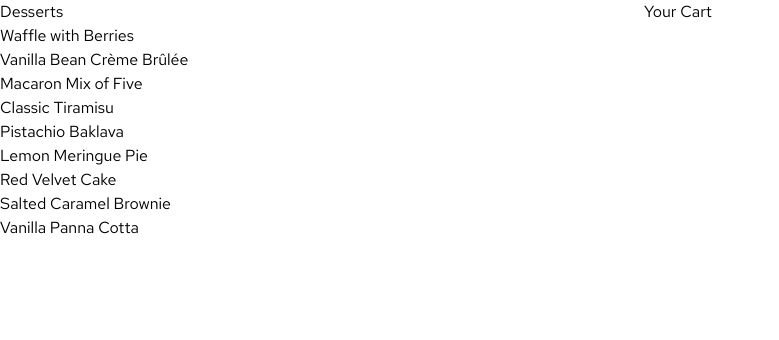
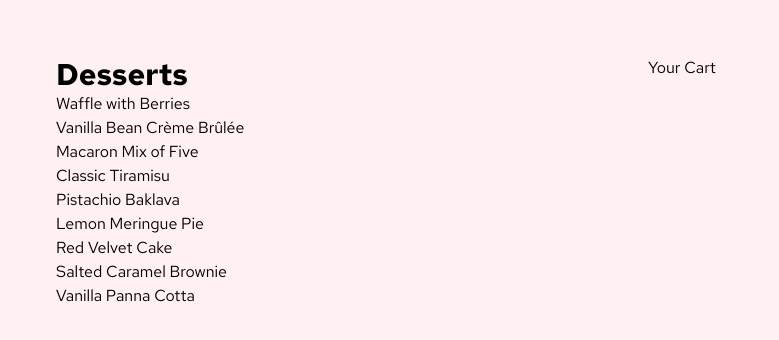
Before and after one commit to ladeoshodi/product-list-with-cart, a React (Vite) app: page / in a window 1280 px wide. Shown: the top 340 px of the page, without its empty margins (0-779 px from the left). Built offline with nearby package versions, Linux system fonts and the light colour scheme.

Commit message:
Add background color to Dessert page

```diff
--- a/index.html
+++ b/index.html
@@ -11,7 +11,7 @@
     />
     <title>Frontend Mentor | Product list with cart</title>
   </head>
-  <body>
+  <body class="min-h-screen bg-rose-50 p-14">
     <div id="root"></div>
     <script type="module" src="/src/main.tsx"></script>
   </body>
--- a/src/App.tsx
+++ b/src/App.tsx
@@ -3,7 +3,7 @@ import DessertList from "./components/dessertsPage/DessertList";
 
 function App() {
   return (
-    <div className="grid grid-cols-2 gap-2">
+    <div className="grid md:grid-cols-2 gap-4">
       <section>
         <DessertList />
       </section>
--- a/src/components/dessertsPage/DessertList.tsx
+++ b/src/components/dessertsPage/DessertList.tsx
@@ -4,7 +4,7 @@ import Dessert from "./Dessert";
 function DessertList() {
   return (
     <>
-      <p>Desserts</p>
+      <h1 className="text-3xl font-bold">Desserts</h1>
       {desserts.map((dessert, key) => {
         return <Dessert key={key} {...dessert} />;
       })}
```
